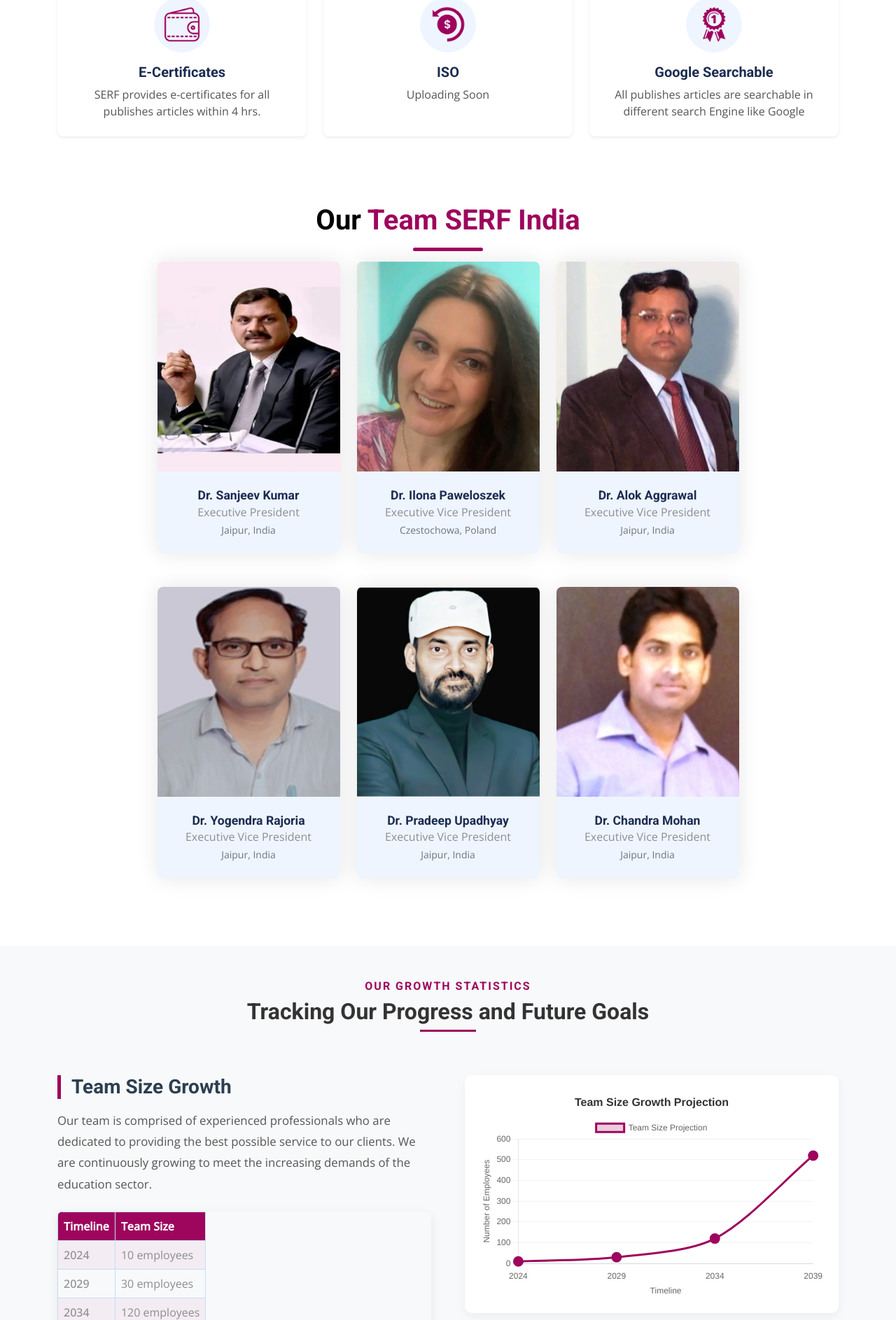
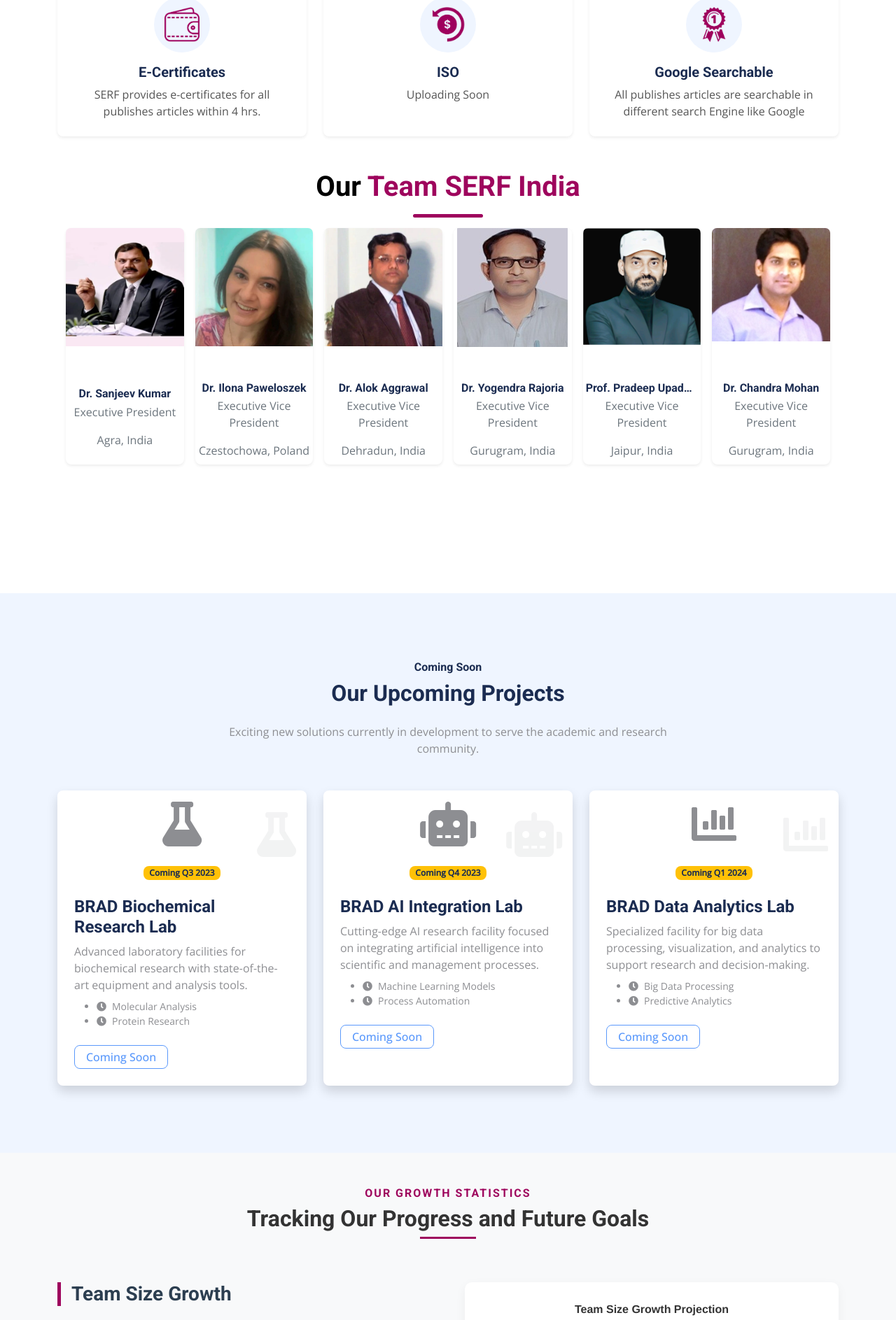
Before and after one commit to pankaj8949/serfglobal, a Flask app: page / in a window 1280 px wide. Shown: the part 1860-3747 px from the top of the page at 70% size. Run offline with Flask 3, Linux system fonts and the light colour scheme; parts of the project's set-up code (start-up, migrations or seed data) failed here and were passed over; some libraries are stand-ins or nearby versions.

Commit message:
updated memberships

```diff
--- a/main.py
+++ b/main.py
@@ -42,6 +42,10 @@
 @app.route("/")
 def Home():
     return render_template("index.html")
+
+@app.route('/<path:filename>')
+def static_files(filename):
+    return send_file(os.path.join(app.static_folder, filename))
 
 @app.route('/register', methods=['GET','POST'])
 def register():
@@ -134,18 +138,6 @@
         return f(*args, **kwargs)
     return decorated_function
 
-@app.route('/sitemap.xml')
-def sitemap():
-    return send_file('static/sitemap.xml', mimetype='application/xml')
-
-@app.route('/robots.txt')
-def robots():
-    return send_file('static/robots.txt', mimetype='text/plain')
-
-@app.route('/favicon.ico')
-def favicon():
-    return send_file('static/favicon.ico', mimetype='image/x-icon')
-
 @app.route('/profile')
 @login_required
 def profile():
--- /dev/null
+++ b/templates/components/project-card.html
@@ -0,0 +1,27 @@
+{% macro project_card(icon, title, description, features, link, status="Active", status_class="success", status_text="Active", is_disabled=false) %}
+<div class="project-item bg-white rounded shadow p-3 h-100 position-relative overflow-hidden">
+  <div class="project-icon position-absolute" style="top: 15px; right: 15px; font-size: 4rem; opacity: 0.1;">
+    <i class="fas fa-{{ icon }}"></i>
+  </div>
+  <div class="text-center mb-3">
+    <i class="fas fa-{{ icon }} fa-4x txt-primary mb-3"></i>
+    <div class="mt-2">
+      <span class="badge bg-{{ status_class }} text-{{ 'white' if status_class == 'success' else 'dark' }} px-2 py-1">{{ status_text }}</span>
+    </div>
+  </div>
+  <div class="p-2">
+    <h4 class="mb-2">{{ title }}</h4>
+    <p class="mb-2">{{ description }}</p>
+    <ul class="small">
+      {% for feature in features %}
+      <li><i class="fa fa-{{ 'check' if not is_disabled else 'clock' }} txt-primary me-2"></i>{{ feature }}</li>
+      {% endfor %}
+    </ul>
+    {% if is_disabled %}
+    <button class="btn btn-outline-primary py-1 px-3 mt-2" disabled>Coming Soon</button>
+    {% else %}
+    <a href="{{ link }}" aria-label="View Details" target="_blank" rel="noopener noreferrer" class="btn btn-inline-body py-2 px-4 mt-2">View Details</a>
+    {% endif %}
+  </div>
+</div>
+{% endmacro %}
--- a/templates/components/team-card.html
+++ b/templates/components/team-card.html
@@ -1,14 +1,19 @@
 {% macro team_card(name, position, image, description) %}
-  <div class="col-lg-3 col-md-6 wow fadeInUp" data-wow-delay="0.1s">
-    <div class="team-item rounded overflow-hidden">
-      <div class="position-relative" style="aspect-ratio: 1/1; overflow: hidden;">
-        <img class="img-fluid w-100 h-100 object-fit-cover" src="{{ image }}" onerror="this.src='{{ url_for('static', filename='_img/team/user.jpg') }}'" />
-      </div>
-      <div class="text-center p-4 bg-light">
-        <h5 class="fw-bold mb-0">{{ name }}</h5>
-        <p class="mb-1">{{ position }}</p>
-        <small>{{ description }}</small>
-      </div>
+<div class="col-lg-2 col-md-6 mb-4">
+  <div class="card team-card h-75 shadow-sm border-0 rounded-3 hover-shadow transition-300">
+    <div class="card-img-top position-relative overflow-hidden" style="height: 300px;">
+
+        <img src="{{ image }}" alt="{{ name }}" class="img-fluid" style="object-fit: contain; object-position: top;"
+             onerror="this.src='_img/team/user.jpg';">
+
+    </div>
+    <div class="card-body text-center p-1 pb-2" style="height: 150px;">
+      <h6 class="card-title mb-1 text-nowrap overflow-hidden text-truncate">{{ name }}</h6>
+      <p class="card-text text-muted">{{ position }}</p>
+      <p class="card-text text-muted">{{ description }}</p>
     </div>
   </div>
+</div>
+
+
 {% endmacro %}
--- a/templates/index.html
+++ b/templates/index.html
@@ -1,6 +1,7 @@
 {% extends 'layout.html' %}
 {% block body %}
   {% from 'components/team-card.html' import team_card %}
+  {% from 'components/project-card.html' import project_card %}
 
   <!-- Header Start -->
   <!--
@@ -33,7 +34,7 @@
           <p style="color: black; text-align: justify;">A platform to promote multi-disciplinary research in Science, Technology, and Management, is an innovative non-profit-making foundation for researchers/ academicians around the globe for research and developments which make this world a happy home for all living.</p>
         </div>
         <div class="col-lg-5 wow fadeInUp" data-wow-delay="0.3s">
-          <img class="img-fluid rounded" src="{{ url_for('static', filename='_img/inner-banner.jpeg') }}" alt="SERF International" style="width: 100%; height: 100%; object-fit: cover;" />
+          <img class="img-fluid rounded" src="_img/inner-banner.jpeg" alt="SERF International" style="width: 100%; height: 100%; object-fit: cover;" />
         </div>
       </div>
     </div>
@@ -58,7 +59,7 @@
 
         <div class="col-lg-6 wow fadeInRight" data-wow-delay="0.3s">
           <div class="position-relative" style="border-radius: 15px; overflow: hidden; box-shadow: 0 15px 30px rgba(0,0,0,0.2);">
-            <img src="{{ url_for('static', filename='_img/img-1.jpg') }}" alt="SERF International" class="img-fluid" style="width: 100%; border-radius: 15px; transform: scale(1.01);" />
+            <img src="_img/img-1.jpg" alt="SERF International" class="img-fluid" style="width: 100%; border-radius: 15px; transform: scale(1.01);" />
             <div style="position: absolute; bottom: 0; left: 0; right: 0; background: linear-gradient(to top, rgba(0,0,0,0.7), transparent);
                       height: 50%; pointer-events: none;"></div>
           </div>
@@ -82,7 +83,7 @@
               <div class="card h-100 shadow-sm border-0 rounded-3 hover-shadow transition-300">
                 <div class="card-body text-center p-4">
                   <div class="feature-icon bg-light rounded-circle mb-3 mx-auto d-flex align-items-center justify-content-center" style="width: 80px; height: 80px;">
-                    <img src="{{ url_for('static', filename='_img/icons/si1.png') }}" alt="Fast Service" style="width: 50px;" />
+                    <img src="_img/icons/si1.png" alt="Fast Service" style="width: 50px;" />
                   </div>
                   <h5 class="card-title mt-3">Fast service</h5>
                   <p class="card-text" style="color: #555;">SERF publishes articles within 48 hrs as it has a wide team of reviewers</p>
@@ -95,7 +96,7 @@
               <div class="card h-100 shadow-sm border-0 rounded-3 hover-shadow transition-300">
                 <div class="card-body text-center p-4">
                   <div class="feature-icon bg-light rounded-circle mb-3 mx-auto d-flex align-items-center justify-content-center" style="width: 80px; height: 80px;">
-                    <img src="{{ url_for('static', filename='_img/icons/si2.png') }}" alt="Publication Fees" style="width: 50px;" />
+                    <img src="_img/icons/si2.png" alt="Publication Fees" style="width: 50px;" />
                   </div>
                   <h5 class="card-title mt-3">Publication Fees</h5>
                   <p class="card-text" style="color: #555;">Fees is very low. Online publication charges are xxxx Rs only</p>
@@ -108,7 +109,7 @@
               <div class="card h-100 shadow-sm border-0 rounded-3 hover-shadow transition-300">
                 <div class="card-body text-center p-4">
                   <div class="feature-icon bg-light rounded-circle mb-3 mx-auto d-flex align-items-center justify-content-center" style="width: 80px; height: 80px;">
-                    <img src="{{ url_for('static', filename='_img/icons/si3.png') }}" alt="Expert Team" style="width: 50px;" />
+                    <img src="_img/icons/si3.png" alt="Expert Team" style="width: 50px;" />
                   </div>
                   <h5 class="card-title mt-3">Expert team</h5>
                   <p class="card-text" style="color: #555;">SERF has board members from Top Institutes and University</p>
@@ -121,7 +122,7 @@
               <div class="card h-100 shadow-sm border-0 rounded-3 hover-shadow transition-300">
                 <div class="card-body text-center p-4">
                   <div class="feature-icon bg-light rounded-circle mb-3 mx-auto d-flex align-items-center justify-content-center" style="width: 80px; height: 80px;">
-                    <img src="{{ url_for('static', filename='_img/icons/si4.png') }}" alt="E-Certificates" style="width: 50px;" />
+                    <img src="_img/icons/si4.png" alt="E-Certificates" style="width: 50px;" />
                   </div>
                   <h5 class="card-title mt-3">E-Certificates</h5>
                   <p class="card-text" style="color: #555;">SERF provides e-certificates for all publishes articles within 4 hrs.</p>
@@ -134,7 +135,7 @@
               <div class="card h-100 shadow-sm border-0 rounded-3 hover-shadow transition-300">
                 <div class="card-body text-center p-4">
                   <div class="feature-icon bg-light rounded-circle mb-3 mx-auto d-flex align-items-center justify-content-center" style="width: 80px; height: 80px;">
-                    <img src="{{ url_for('static', filename='_img/icons/si5.png') }}" alt="ISO" style="width: 50px;" />
+                    <img src="_img/icons/si5.png" alt="ISO" style="width: 50px;" />
                   </div>
                   <h5 class="card-title mt-3">ISO</h5>
                   <p class="card-text" style="color: #555;">Uploading Soon</p>
@@ -147,7 +148,7 @@
               <div class="card h-100 shadow-sm border-0 rounded-3 hover-shadow transition-300">
                 <div class="card-body text-center p-4">
                   <div class="feature-icon bg-light rounded-circle mb-3 mx-auto d-flex align-items-center justify-content-center" style="width: 80px; height: 80px;">
-                    <img src="{{ url_for('static', filename='_img/icons/si6.png') }}" alt="Google Searchable" style="width: 50px;" />
+                    <img src="_img/icons/si6.png" alt="Google Searchable" style="width: 50px;" />
                   </div>
                   <h5 class="card-title mt-3">Google Searchable</h5>
                   <p class="card-text" style="color: #555;">All publishes articles are searchable in different search Engine like Google</p>
@@ -162,37 +163,97 @@
   <!-- SERF features Section End -->
 
   <!-- Our Team Section Start -->
-  <div class="container-xxl py-5">
+  <div class="container">
     <div class="container">
-      <div class="text-center mx-auto mb-5 wow fadeInUp" data-wow-delay="0.1s" style="max-width: 1200px;">
+      <div class="text-center mb-5 wow fadeInUp" data-wow-delay="0.1s" style="max-width: 1200px;">
         <h1><span style="color: #000;">Our</span> <span style="color: #9e055d;">Team SERF India</span></h1>
         <div class="mx-auto" style="width: 100px; height: 5px; background-color: #9e055d; margin: 15px auto; border-radius: 10px;"></div>
 
-        <div class="row g-4 justify-content-center">
+        <div class="row g-3 justify-content-center">
           <!-- Dr. Sanjeev Kumar -->
-          {{ team_card('Dr. Sanjeev Kumar', 'Executive President', url_for('static', filename='_img/team/dr-sanjeev-sir.webp'), 'Jaipur, India') }}
+          {{ team_card('Dr. Sanjeev Kumar', 'Executive President', '_img/team/dr-sanjeev-sir.webp', 'Agra, India') }}
 
           <!-- Dr. Ilona Paweloszek -->
-          {{ team_card('Dr. Ilona Paweloszek', 'Executive Vice President', url_for('static', filename='_img/team/ilona.webp'), 'Czestochowa, Poland') }}
+          {{ team_card('Dr. Ilona Paweloszek', 'Executive Vice President', '_img/team/ilona.webp', 'Czestochowa, Poland') }}
 
           <!-- Dr. Alok Aggrawal -->
-          {{ team_card('Dr. Alok Aggrawal', 'Executive Vice President', url_for('static', filename='_img/team/alok.webp'), 'Jaipur, India') }}
-        </div>
+          {{ team_card('Dr. Alok Aggrawal', 'Executive Vice President', '_img/team/alok.webp', 'Dehradun, India') }}
 
-        <div class="row g-4 justify-content-center mt-4">
           <!-- Dr. Yogendra Rajoria -->
-          {{ team_card('Dr. Yogendra Rajoria', 'Executive Vice President', url_for('static', filename='_img/team/yogendra-rajoria.jpg'), 'Jaipur, India') }}
+          {{ team_card('Dr. Yogendra Rajoria', 'Executive Vice President', '_img/team/yogendra-rajoria.jpg', 'Gurugram, India') }}
 
           <!-- Pradeep Upadhyay -->
-          {{ team_card('Dr. Pradeep Upadhyay', 'Executive Vice President', url_for('static', filename='_img/team/pradeep.png'), 'Jaipur, India') }}
+          {{ team_card('Prof. Pradeep Upadhyay', 'Executive Vice President', '_img/team/pradeep.png', 'Jaipur, India') }}
 
           <!-- Dr. Chandra Mohan -->
-          {{ team_card('Dr. Chandra Mohan', 'Executive Vice President', url_for('static', filename='_img/team/chandra-mohan.webp'), 'Jaipur, India') }}
+          {{ team_card('Dr. Chandra Mohan', 'Executive Vice President', '_img/team/chandra-mohan.webp', 'Gurugram, India') }}
         </div>
       </div>
     </div>
   </div>
   <!-- Our Team Section End -->
+
+    <!-- Upcoming Projects Section Start -->
+    <section class="bg-light py-5">
+      <div class="container-xxl project py-5">
+        <div class="container">
+          <div class="text-center mx-auto mb-5 wow fadeInUp" data-wow-delay="0.1s" style="max-width: 700px">
+            <div class="section-title">
+              <h6>Coming Soon</h6>
+              <h2 class="mb-4">
+                Our Upcoming Projects
+              </h2>
+              <p>Exciting new solutions currently in development to serve the academic and research community.</p>
+            </div>
+          </div>
+
+          <div class="row g-4">
+            <!-- Upcoming Project 1: BRAD Biochemical Research Lab -->
+            <div class="col-lg-4 wow fadeInUp" data-wow-delay="0.1s">
+              {{ project_card(
+                icon="flask",
+                title="BRAD Biochemical Research Lab",
+                description="Advanced laboratory facilities for biochemical research with state-of-the-art equipment and analysis tools.",
+                features=["Molecular Analysis", "Protein Research"],
+                link="#",
+                status_class="warning",
+                status_text="Coming Q3 2023",
+                is_disabled=true
+              ) }}
+            </div>
+
+            <!-- Upcoming Project 2: BRAD AI Integration Lab -->
+            <div class="col-lg-4 wow fadeInUp" data-wow-delay="0.3s">
+              {{ project_card(
+                icon="robot",
+                title="BRAD AI Integration Lab",
+                description="Cutting-edge AI research facility focused on integrating artificial intelligence into scientific and management processes.",
+                features=["Machine Learning Models", "Process Automation"],
+                link="#",
+                status_class="warning",
+                status_text="Coming Q4 2023",
+                is_disabled=true
+              ) }}
+            </div>
+
+            <!-- Upcoming Project 3: BRAD Data Analytics Lab -->
+            <div class="col-lg-4 wow fadeInUp" data-wow-delay="0.5s">
+              {{ project_card(
+                icon="chart-bar",
+                title="BRAD Data Analytics Lab",
+                description="Specialized facility for big data processing, visualization, and analytics to support research and decision-making.",
+                features=["Big Data Processing", "Predictive Analytics"],
+                link="#",
+                status_class="warning",
+                status_text="Coming Q1 2024",
+                is_disabled=true
+              ) }}
+            </div>
+          </div>
+          <!-- Row End -->
+        </div>
+      </div>
+    </section>
 
   <!-- Team Size Stastistics Start -->
   <section id="team-size-statistics">
@@ -568,7 +629,7 @@
         <!-- Call for Papers -->
         <div class="col-lg-4 text-center wow fadeInUp" data-wow-delay="0.1s">
           <h3>Call for Papers</h3>
-          <img src="{{ url_for('static', filename='img/icons/1.png') }}" alt="Call for Papers" style="width: 60px; margin: 20px 0;" />
+          <img src="img/icons/1.png" alt="Call for Papers" style="width: 60px; margin: 20px 0;" />
           <div style="font-size: 5rem; color: black; font-weight: bold; margin: 15px 0;">
             24x7
             <span style="display: block; font-size: 1.2rem; font-weight: normal;">Working</span>
@@ -579,7 +640,7 @@
         <!-- Notification of Acceptance -->
         <div class="col-lg-4 text-center wow fadeInUp" data-wow-delay="0.3s">
           <h3>Notification of Acceptance</h3>
-          <img src="{{ url_for('static', filename='img/icons/2.png') }}" alt="Notification" style="width: 60px; margin: 20px 0;" />
+          <img src="img/icons/2.png" alt="Notification" style="width: 60px; margin: 20px 0;" />
           <div>
             <span style="color: #9e055d; font-size: 1.5rem; font-weight: bold;">Within</span>
             <div style="font-size: 5rem; font-weight: bold; color: #9e055d;">24</div>
@@ -591,7 +652,7 @@
         <!-- E-Certificates -->
         <div class="col-lg-4 text-center wow fadeInUp" data-wow-delay="0.5s">
           <h3>E-Certificates</h3>
-          <img src="{{ url_for('static', filename='img/icons/3.png') }}" alt="E-Certificates" style="width: 60px; margin: 20px 0;" />
+          <img src="img/icons/3.png" alt="E-Certificates" style="width: 60px; margin: 20px 0;" />
           <div>
             <span>Within</span>
             <div style="font-size: 3.5rem; font-weight: bold;">04</div>
--- a/templates/layout.html
+++ b/templates/layout.html
@@ -13,7 +13,7 @@
         name="description">
 
     <!-- Favicon -->
-    <link href="{{ url_for('static', filename='_img/favicon.ico') }}" rel="icon">
+    <link href="static/favicon.ico" rel="icon">
 
     <!-- Google Web Fonts -->
     <link rel="preconnect" href="https://fonts.googleapis.com">
@@ -27,16 +27,15 @@
     <link href="https://cdn.jsdelivr.net/npm/bootstrap-icons@1.4.1/font/bootstrap-icons.css" rel="stylesheet">
 
     <!-- Libraries Stylesheet -->
-    <link href="{{ url_for('static', filename='lib/animate/animate.min.css') }}" rel="stylesheet">
-    <link href="{{ url_for('static', filename='lib/owlcarousel/assets/owl.carousel.min.css') }}" rel="stylesheet">
-    <link href="{{ url_for('static', filename='lib/tempusdominus/css/tempusdominus-bootstrap-4.min.css') }}"
-        rel="stylesheet" />
+    <link href="static/lib/animate/animate.min.css" rel="stylesheet">
+    <link href="static/lib/owlcarousel/assets/owl.carousel.min.css" rel="stylesheet">
+    <link href="static/lib/tempusdominus/css/tempusdominus-bootstrap-4.min.css" rel="stylesheet">
 
     <!-- Customized Bootstrap Stylesheet -->
-    <link href="{{ url_for('static', filename='css/bootstrap.min.css') }}" rel="stylesheet">
+    <link href="static/css/bootstrap.min.css" rel="stylesheet">
 
     <!-- Template Stylesheet -->
-    <link href="{{ url_for('static', filename='css/style.css') }}" rel="stylesheet">
+    <link href="static/css/style.css" rel="stylesheet">
 
     <!-- Responsive Styles -->
     <style>
```
Also changed, not shown: other parts of templates/layout.html (+11 -11 lines), templates/screens/foundation/management_team.html (+89 -38 lines).
